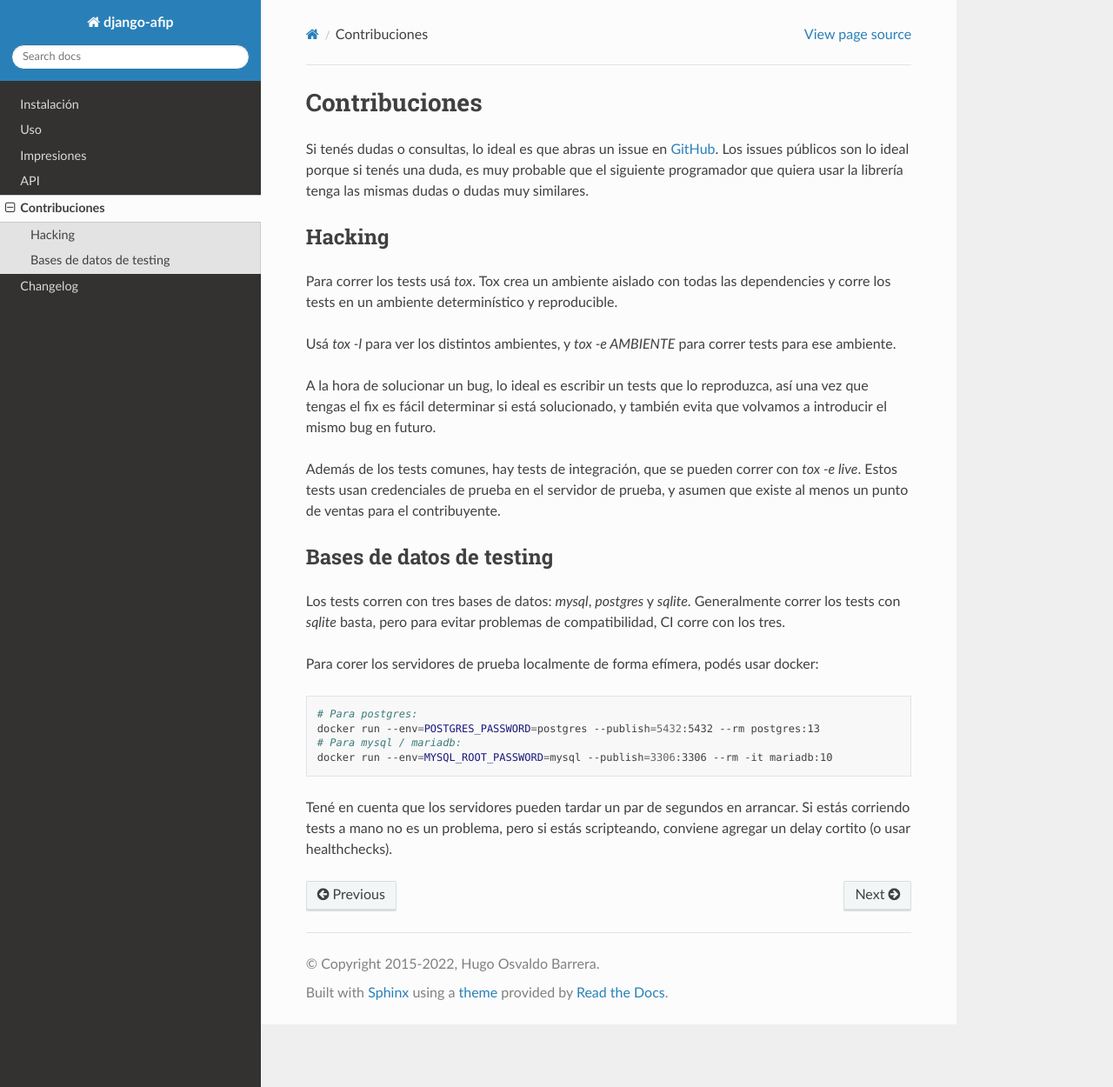
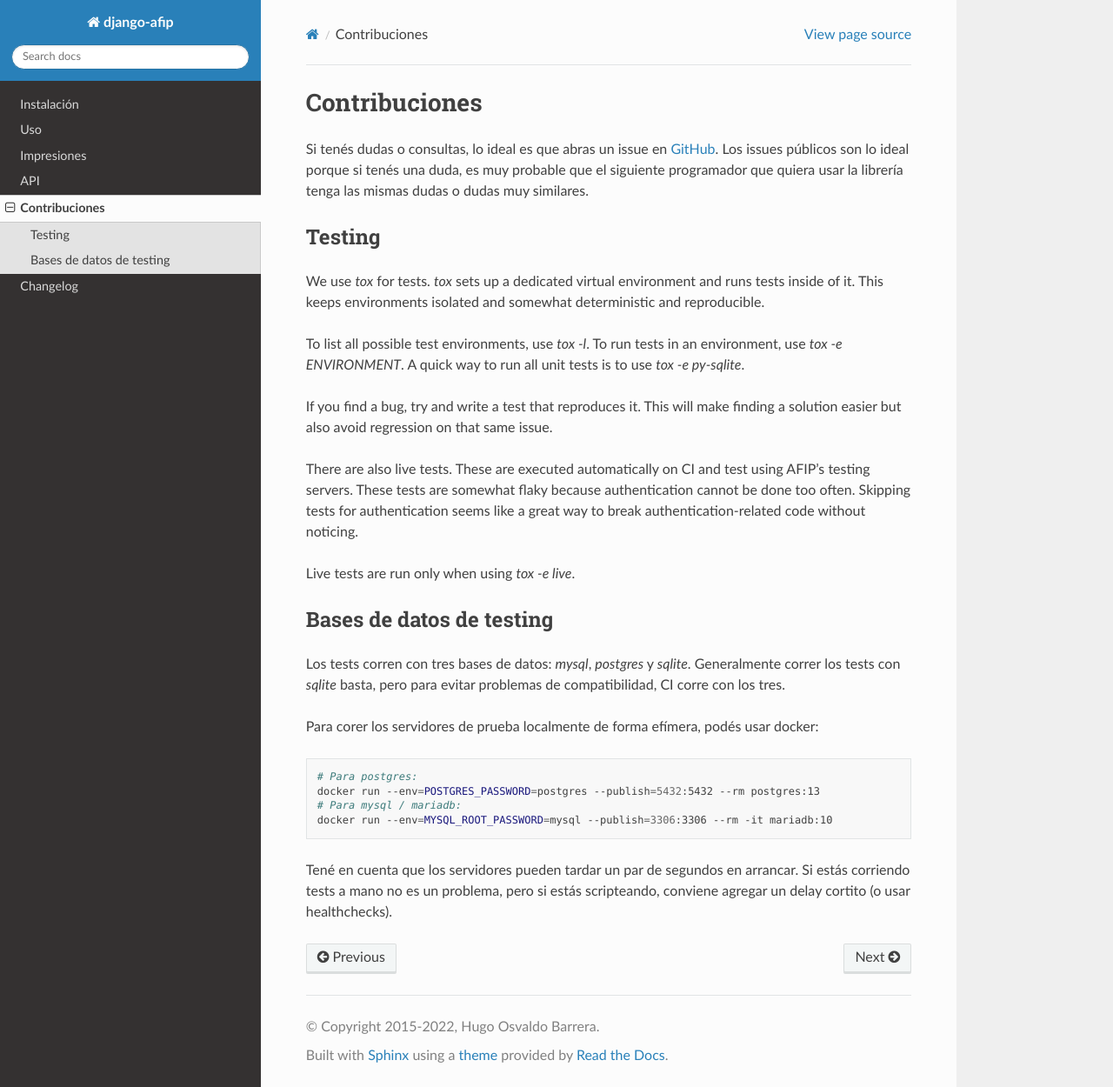
Before and after one commit to WhyNotHugo/django-afip, a Sphinx documentation site: the page built from docs/contributing.rst, in a window 1280 px wide and 1250 px high. Shown: the whole window at 87% size. Built offline with Sphinx 7.4.7 and the Read the Docs theme 2.0.0, drawn with Linux system fonts in a browser that asks for light colours; the version number could not be read and is left out.

Commit message:
docs: improve testing section

```diff
--- a/docs/contributing.rst
+++ b/docs/contributing.rst
@@ -8,22 +8,26 @@ muy similares.
 
 .. _GitHub: https://github.com/WhyNotHugo/django-afip
 
-Hacking
+Testing
 -------
 
-Para correr los tests usá `tox`. Tox crea un ambiente aislado con todas las
-dependencies y corre los tests en un ambiente determinístico y reproducible.
+We use `tox` for tests. `tox` sets up a dedicated virtual environment and runs
+tests inside of it. This keeps environments isolated and somewhat deterministic
+and reproducible.
 
-Usá `tox -l` para ver los distintos ambientes, y `tox -e AMBIENTE` para correr
-tests para ese ambiente.
+To list all possible test environments, use `tox -l`. To run tests in an
+environment, use `tox -e ENVIRONMENT`. A quick way to run all unit tests is to
+use `tox -e py-sqlite`.
 
-A la hora de solucionar un bug, lo ideal es escribir un tests que lo
-reproduzca, así una vez que tengas el fix es fácil determinar si está
-solucionado, y también evita que volvamos a introducir el mismo bug en futuro.
+If you find a bug, try and write a test that reproduces it. This will make
+finding a solution easier but also avoid regression on that same issue.
 
-Además de los tests comunes, hay tests de integración, que se pueden correr con
-`tox -e live`. Estos tests usan credenciales de prueba en el servidor de
-prueba, y asumen que existe al menos un punto de ventas para el contribuyente.
+There are also live tests. These are executed automatically on CI and test
+using AFIP's testing servers. These tests are somewhat flaky because
+authentication cannot be done too often. Skipping tests for authentication
+seems like a great way to break authentication-related code without noticing.
+
+Live tests are run only when using `tox -e live`.
 
 Bases de datos de testing
 -------------------------
```
